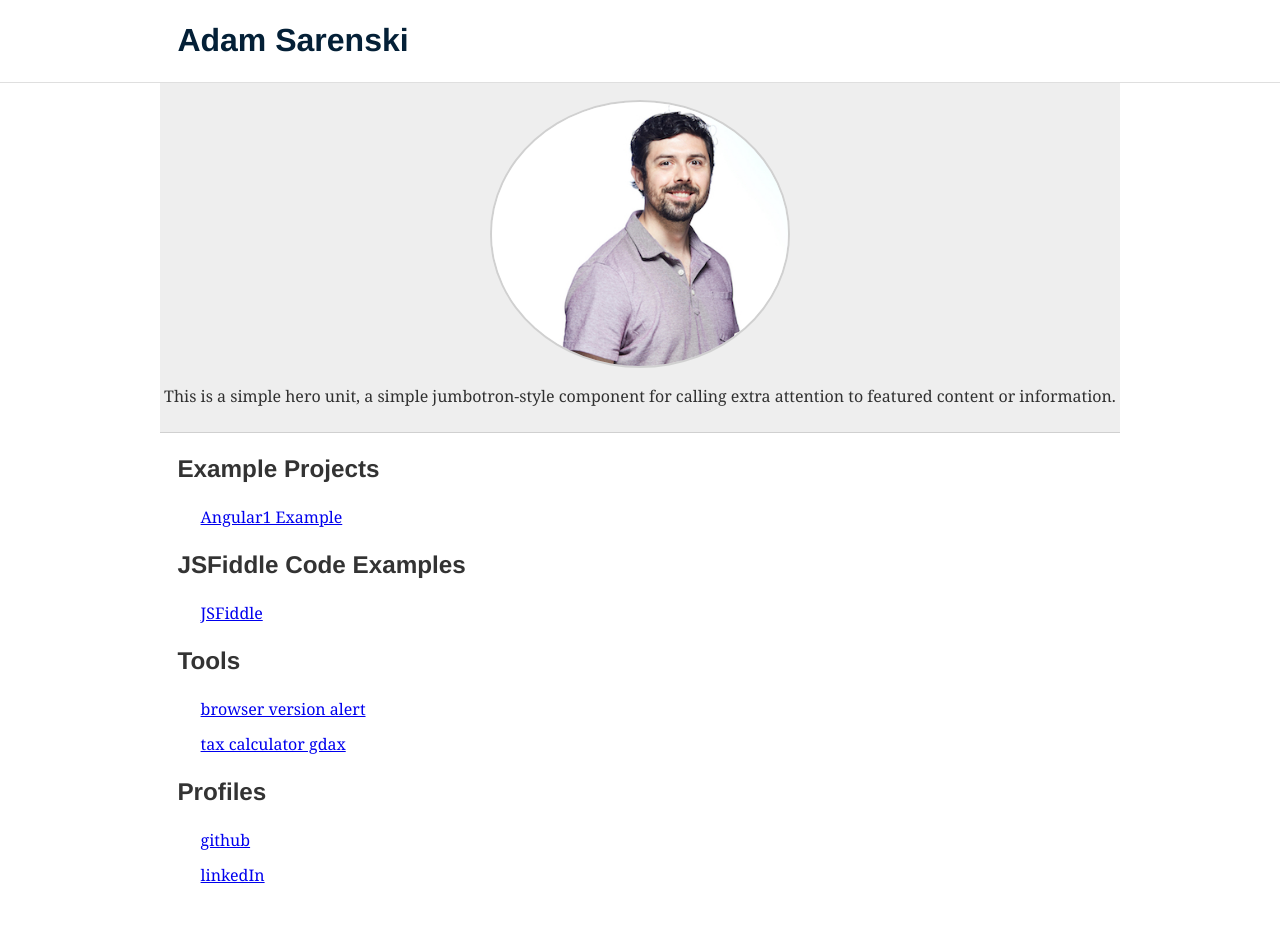
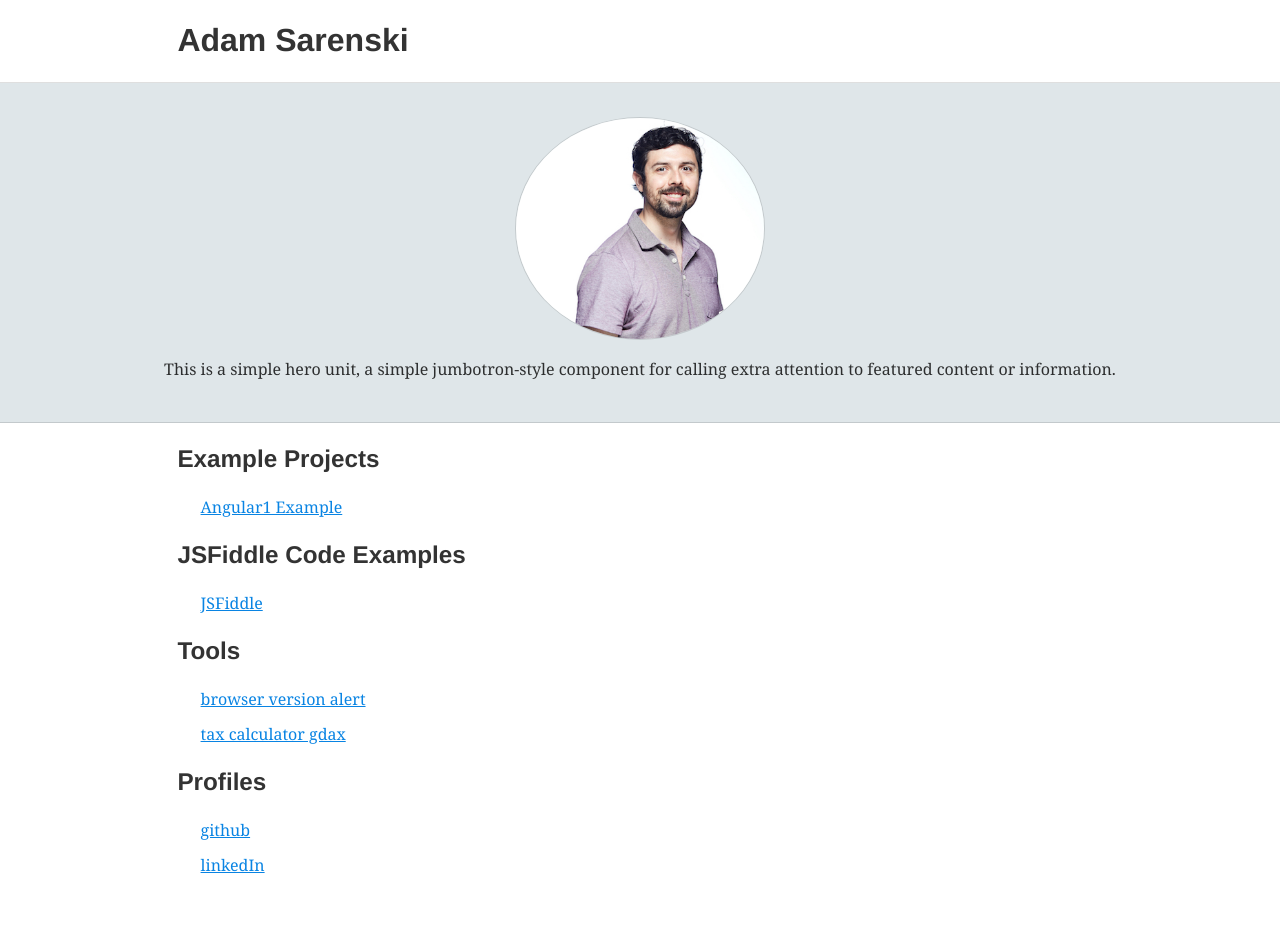
Before and after one commit to asarenski/asarenski.github.io, a Gatsby site: page / in a window 1280 px wide. Built offline with nearby package versions, Linux system fonts and the light colour scheme; Gatsby itself is replaced by a stand-in of ours.

Commit message:
changed full width jumbotron, changed colors

```diff
--- a/src/components/header.js
+++ b/src/components/header.js
@@ -1,12 +1,11 @@
 import React from 'react'
-import { Link } from 'gatsby'
-import palette from '../constants/colorPalette';
+import colorPalette from '../constants/colorPalette';
 
 const Header = ({ siteTitle }) => (
   <div
     style={{
-      background: 'white',
-      borderBottom: '1px solid rgba(0,0,0,0.125)',
+      background: colorPalette.header,
+      borderBottom: `1px solid ${colorPalette.border}`,
     }}
   >
     <div
@@ -16,17 +15,7 @@ const Header = ({ siteTitle }) => (
         padding: '1.45rem 1.0875rem',
       }}
     >
-      <h1 style={{ margin: 0 }}>
-        <Link
-          to="/"
-          style={{
-            color: palette.header,
-            textDecoration: 'none',
-          }}
-        >
-          {siteTitle}
-        </Link>
-      </h1>
+      <h1 style={{ margin: 0 }}>{siteTitle}</h1>
     </div>
   </div>
 )
--- a/src/components/headerWithLink.js
+++ b/src/components/headerWithLink.js
@@ -1,4 +1,5 @@
 import React from 'react'
+import colorPalette from '../constants/colorPalette';
 
 const HeaderWithLink = ({ headerText, links }) => {
   return (
@@ -7,7 +8,7 @@ const HeaderWithLink = ({ headerText, links }) => {
     <ul style={{listStyleType: 'none'}}>
     {links.map(({ href, text }) => {
       return <li>
-        <a href={href}>{text}</a>
+        <a style={{ color: colorPalette.link }} href={href}>{text}</a>
       </li>
     })}
     </ul>
--- /dev/null
+++ b/src/components/jumbotron.js
@@ -0,0 +1,29 @@
+import React from 'react';
+import colorPalette from '../constants/colorPalette';
+import Image from './image';
+
+const Jumbotron = () => {
+  return (
+    <div style={{
+      background: colorPalette.jumbotron,
+      margin: '0 -1.0875rem 1.45rem -1.0875rem',
+      padding: '1.0875rem 1.45rem',
+      borderBottom: `1px solid ${colorPalette.border}`
+    }}>
+      <div style={{
+        maxWidth: '250px',
+        paddingTop: '1.0875rem',
+        paddingBottom: '1.0875rem',
+        marginBottom: '1.45rem',
+        margin: '0 auto'
+      }}>
+        <Image style={{ borderRadius: '50%', border: `1px solid ${colorPalette.border}` }} />
+      </div>
+      <p style={{ textAlign: 'center' }}>
+        This is a simple hero unit, a simple jumbotron-style component for calling
+        extra attention to featured content or information.
+      </p>
+    </div>
+  );
+}
+export default Jumbotron
--- a/src/components/layout.js
+++ b/src/components/layout.js
@@ -3,6 +3,7 @@ import PropTypes from 'prop-types'
 import { StaticQuery, graphql } from 'gatsby'
 
 import Header from './header'
+import Jumbotron from './jumbotron';
 
 const Layout = ({ children }) => (
   <StaticQuery
@@ -18,6 +19,7 @@ const Layout = ({ children }) => (
     render={data => (
       <>
         <Header siteTitle={data.site.siteMetadata.title} />
+        <Jumbotron />
         <div
           style={{
             margin: '0 auto',
--- a/src/constants/colorPalette.js
+++ b/src/constants/colorPalette.js
@@ -1,16 +1,19 @@
-/* As hex codes */
 /**
- * light >> dark
- .color-primary-0 { color: #2A4F6E }
- .color-primary-1 { color: #718DA5 }
- .color-primary-2 { color: #496C89 }
- .color-primary-3 { color: #123552 }
- .color-primary-4 { color: #042037 }
+ * All typography color and hue are controlled by
+ * Typography.js, which is not in this module.
+ * https://kyleamathews.github.io/typography.js/
+ *
  */
 
+// https://flatuicolors.com/palette/us
+// const soothingBreeze = '#b2bec3' // gray
+const cityLights = '#dfe6e9' // gray
+const electronBlue = '#0984e3' // blue
+// const draculaOrchid = '#2d3436' // black
+
 export default {
-  header: '#042037',
-  link: '#123552',
-  text: '#042037',
+  header: 'white',
+  jumbotron: cityLights,
+  link: electronBlue,
   border: 'rgba(0,0,0,0.125)',
 }
--- a/src/pages/index.js
+++ b/src/pages/index.js
@@ -1,31 +1,10 @@
 import React from 'react'
 
 import Layout from '../components/layout'
-import Image from '../components/image'
 import Body from '../components/body';
-import colorPalette from '../constants/colorPalette';
 
 const IndexPage = () => (
   <Layout>
-    <div style={{
-      background: '#EEE',
-      margin: '0 -1.0875rem 1.45rem -1.0875rem',
-      borderBottom: `1px solid ${colorPalette.border}`
-    }}>
-      <div style={{
-        maxWidth: '300px',
-        paddingTop: '1.0875rem',
-        paddingBottom: '1.0875rem',
-        marginBottom: '1.45rem',
-        margin: '0 auto'
-      }}>
-        <Image style={{ borderRadius: '50%', border: `2px solid ${colorPalette.border}` }} />
-      </div>
-      <p style={{ textAlign: 'center' }}>
-        This is a simple hero unit, a simple jumbotron-style component for calling
-        extra attention to featured content or information.
-      </p>
-    </div>
     <Body />
   </Layout>
 )
```
